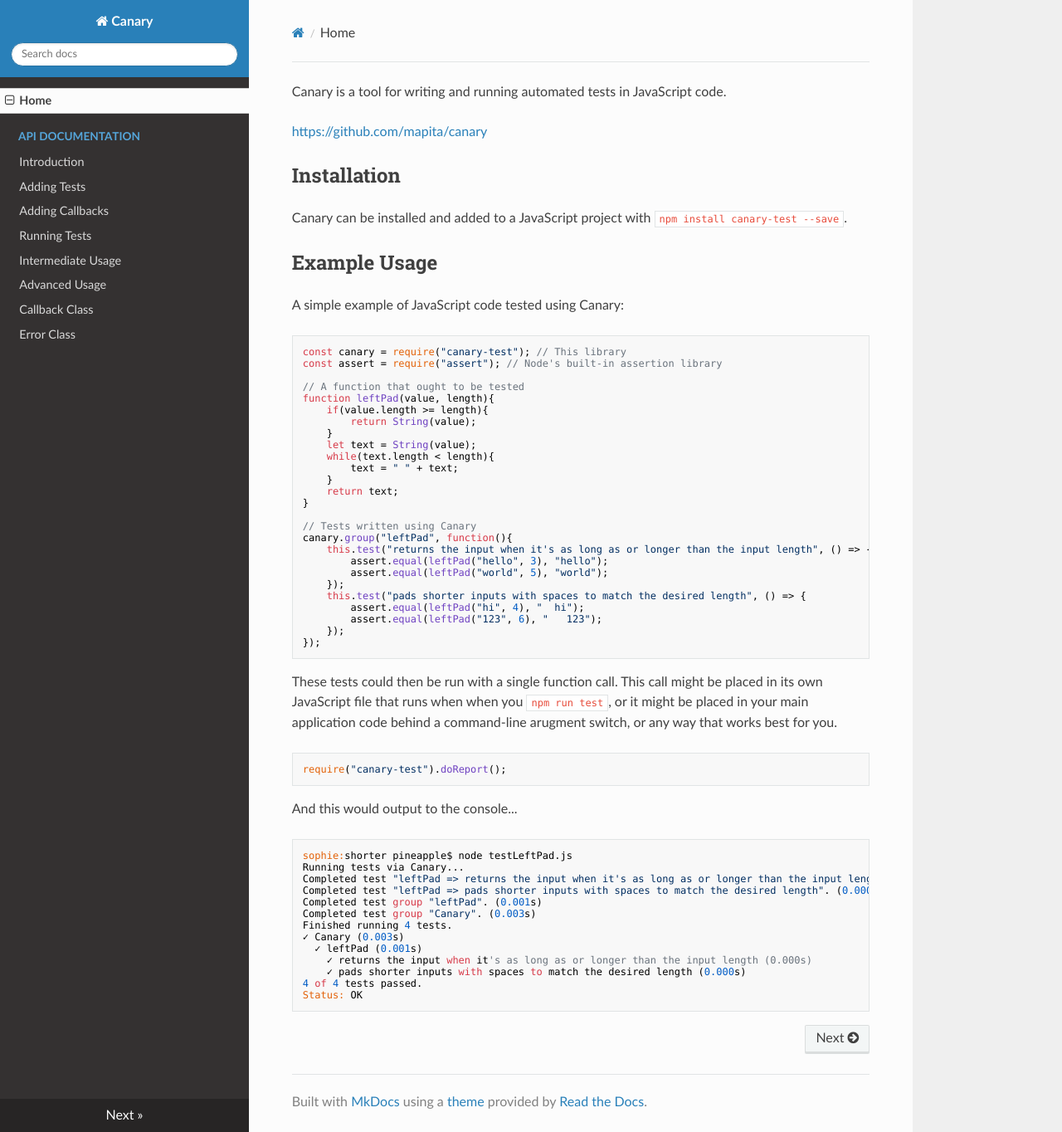
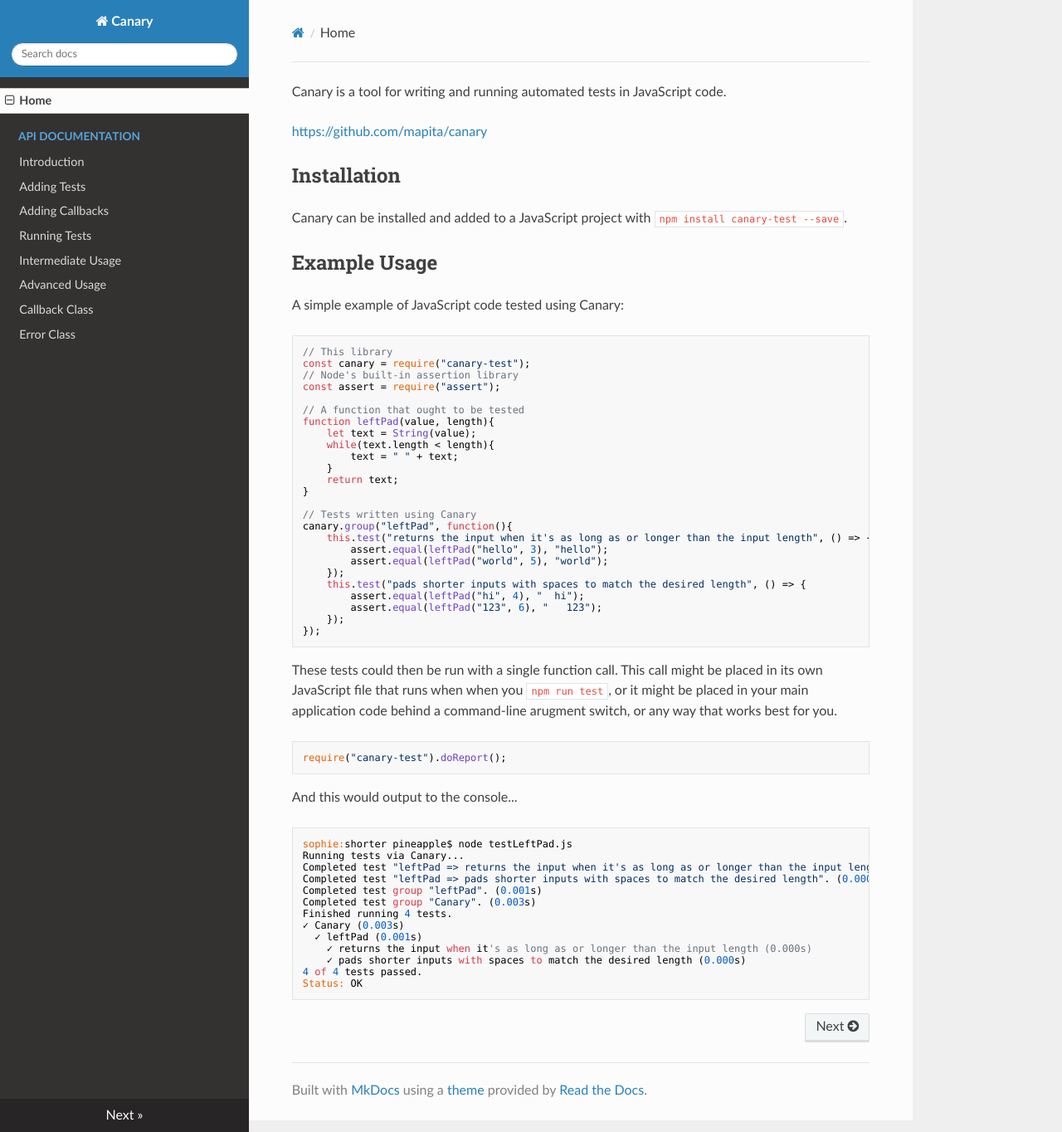
Before and after one commit to Mapita/Canary, an MkDocs documentation site: the page built from docs/index.md, in a window 1280 px wide and 1364 px high. Shown: the whole window at 83% size. Built offline with MkDocs 1.6.1, drawn with Linux system fonts in a browser that asks for light colours; nearby versions of some CDN libraries; old or Windows-style settings are respelled for this version of MkDocs.

Commit message:
Tweak code examples

````diff
--- a/docs/index.md
+++ b/docs/index.md
@@ -11,14 +11,13 @@ Canary can be installed and added to a JavaScript project with `npm install cana
 A simple example of JavaScript code tested using Canary:
 
 ``` js
-const canary = require("canary-test"); // This library
-const assert = require("assert"); // Node's built-in assertion library
+// This library
+const canary = require("canary-test");
+// Node's built-in assertion library
+const assert = require("assert");
 
 // A function that ought to be tested
 function leftPad(value, length){
-    if(value.length >= length){
-        return String(value);
-    }
     let text = String(value);
     while(text.length < length){
         text = " " + text;
````
Also changed, not shown: leftPad.js (added, +31 -0 lines), readme.md (+6 -5 lines).
